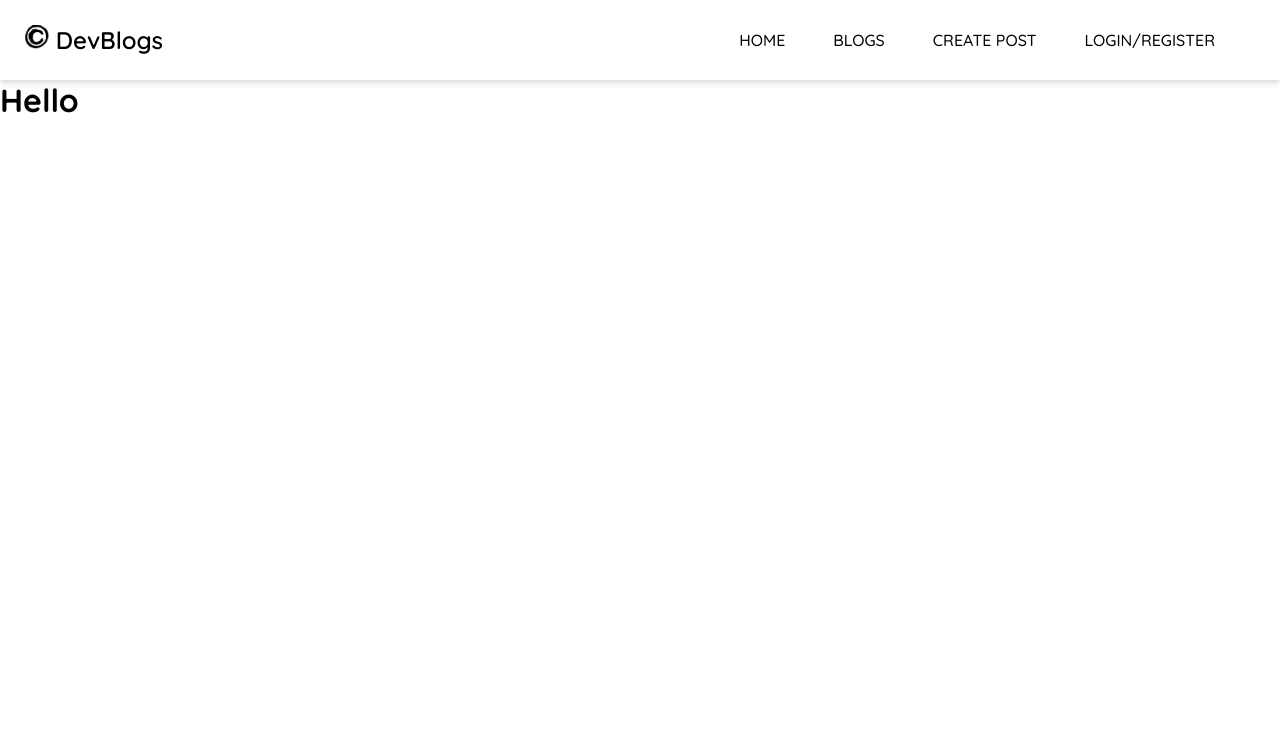
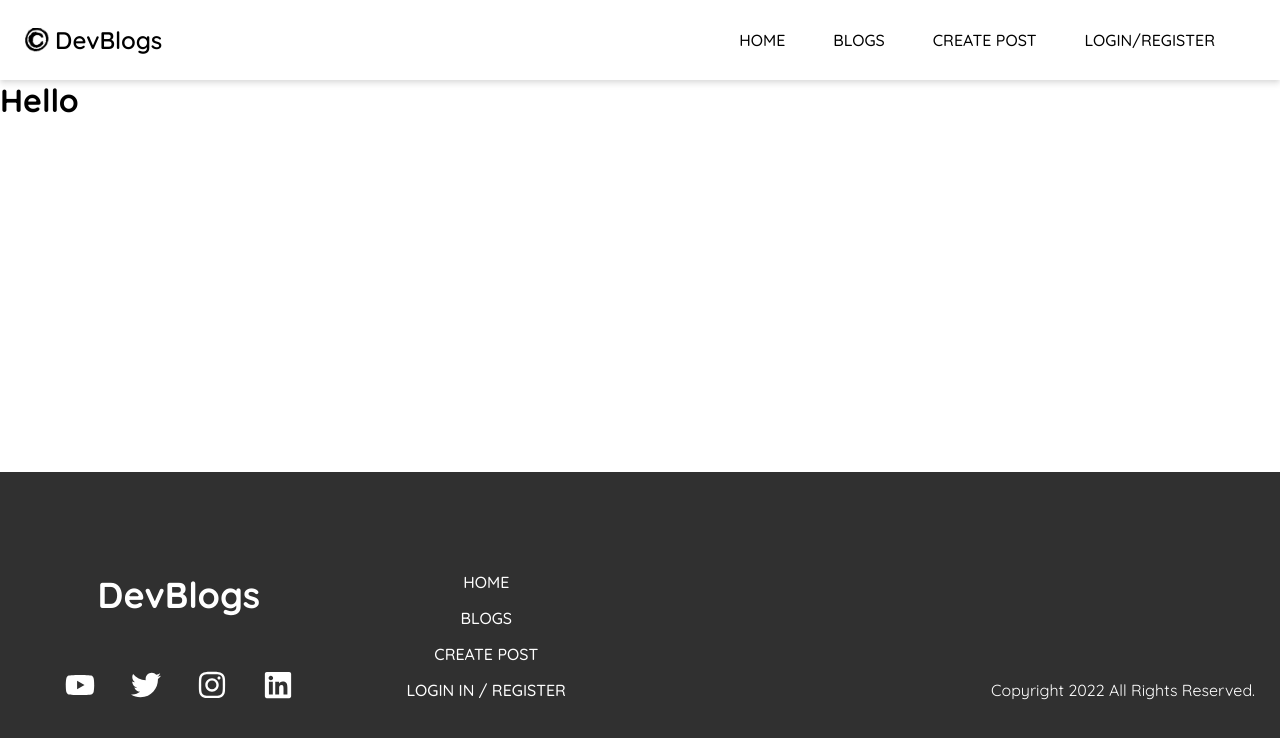
Before and after one commit to NgocCuongOU/DevCBlogs, a Vue app: page / in a window 1280 px wide. Shown: the top 738 px of the page. Built offline with nearby package versions, Linux system fonts and the light colour scheme.

Commit message:
create component Footer

```diff
--- a/package.json
+++ b/package.json
@@ -24,13 +24,17 @@
     "@types/vue2-editor": "^2.6.1",
     "@vitejs/plugin-vue": "^2.2.2",
     "@vitejs/plugin-vue-jsx": "^1.3.7",
+    "@vue/compiler-sfc": "^3.2.31",
     "@vue/eslint-config-prettier": "^7.0.0",
     "@vue/eslint-config-typescript": "^10.0.0",
     "@vue/tsconfig": "^0.1.3",
+    "css-loader": "^6.7.1",
     "eslint": "^8.5.0",
     "eslint-config-prettier": "^8.5.0",
     "eslint-plugin-vue": "^8.2.0",
+    "node-sass": "^7.0.1",
     "prettier": "^2.5.1",
+    "sass-loader": "^12.6.0",
     "typescript": "~4.5.5",
     "vite": "^2.8.4",
     "vite-svg-loader": "^3.2.0",
--- a/src/App.vue
+++ b/src/App.vue
@@ -3,18 +3,24 @@
     <div class="app">
       <Header />
       <RouterView />
+      <Footer />
     </div>
   </div>
 </template>
 <script lang="ts">
 import { defineComponent } from 'vue'
 import { RouterView } from 'vue-router'
+
 import Header from '@/components/Header/Header.vue'
+import Footer from '@/components/Footer/Footer.vue'
 
 export default defineComponent({
-  components: { Header, RouterView },
+  components: { Header, RouterView, Footer },
   setup() {}
 })
 </script>
 
-<style lang="scss"></style>
+<style lang="scss">
+@import '@/assets/scss/_variables.scss';
+@import '@/assets/scss/base.scss';
+</style>
--- a/src/assets/scss/_variables.scss
+++ b/src/assets/scss/_variables.scss
@@ -2,6 +2,11 @@
 $white-color: #ffffff;
 $black-color: #000000;
 $light-green-color: #1eb8b8;
+
+
+// Text color
+$white-text-color: #ffffff;
+$black-text-color: #000000;
 
 // Background
 $bg-primary-color: #303030;
--- a/src/assets/scss/base.scss
+++ b/src/assets/scss/base.scss
@@ -1,5 +1,7 @@
+
 @import url('https://fonts.googleapis.com/css2?family=Quicksand:wght@300;400;500;600;700&display=swap');
-@import './variables';
+
+@import './_variables.scss';
 
 * {
   margin: 0;
@@ -8,11 +10,34 @@
   font-family: 'Quicksand', sans-serif;
 }
 
+.header {
+  display: flex;
+  justify-content: center;
+  align-items: center;
+
+  img {
+    margin-right: 6px;
+  }
+}
+
 .logo-width-height {
   width: 24px;
   height: 24px;
   object-fit: cover;
 }
+
+.icons-width-height {
+  width: 30px;
+  height: 30px;
+  display: inline-block;
+
+  svg, path {
+    object-fit: cover;
+    width: 100%;
+    height: 100%;
+  }
+}
+
 
 .app {
   display: flex;
--- /dev/null
+++ b/src/components/Footer/Footer.vue
@@ -0,0 +1,188 @@
+<template>
+  <footer>
+    <div class="container">
+      <div class="left">
+        <div class="col-1">
+          <router-link class="header" :to="{ name: 'Home' }">
+            <h2>DevBlogs</h2>
+          </router-link>
+          <ul>
+            <li>
+              <a href="#" class="icons-width-height"><YouTube class="svg-icon" /></a>
+            </li>
+            <li>
+              <a href="#" class="icons-width-height"><Twitter class="svg-icon" /></a>
+            </li>
+            <li>
+              <a href="#" class="icons-width-height"><Instagram class="svg-icon" /></a>
+            </li>
+            <li>
+              <a href="#" class="icons-width-height"><Linkedin class="svg-icon" /></a>
+            </li>
+          </ul>
+        </div>
+        <div class="col-2">
+          <ul>
+            <li>
+              <router-link class="link" :to="{ name: 'Home' }">Home</router-link>
+            </li>
+            <li>
+              <router-link class="link" to="/">Blogs</router-link>
+            </li>
+            <li>
+              <router-link class="link" to="/">Create Post</router-link>
+            </li>
+            <li>
+              <router-link class="link" to="/">Login In / Register</router-link>
+            </li>
+          </ul>
+        </div>
+      </div>
+      <div class="right">
+        <p>Copyright 2022 All Rights Reserved.</p>
+      </div>
+    </div>
+  </footer>
+</template>
+<script lang="ts">
+import { defineComponent } from 'vue'
+import YouTube from '@/assets/Icons/youtube-brands.svg?component'
+import Twitter from '@/assets/Icons/twitter-brands.svg?component'
+import Linkedin from '@/assets/Icons/linkedin-brands.svg?component'
+import Instagram from '@/assets/Icons/instagram-brands.svg?component'
+export default defineComponent({
+  name: 'Footer',
+  components: {
+    YouTube,
+    Twitter,
+    Linkedin,
+    Instagram
+  }
+})
+</script>
+<style lang="scss" scoped>
+@import '@/assets/scss/variables';
+
+footer {
+  margin-top: auto;
+  padding: 100px 25px;
+  background-color: $bg-primary-color;
+
+  .container {
+    display: flex;
+    flex-direction: column;
+    gap: 32px;
+    @media screen and (min-width: 800px) {
+      flex-direction: row;
+      gap: 0px;
+    }
+
+    > div {
+      display: flex;
+      flex: 1;
+    }
+
+    .left {
+      display: flex;
+      flex-direction: column;
+      align-items: center;
+      gap: 32px;
+      color: $white-text-color;
+      @media (min-width: 800px) {
+        flex-direction: row;
+        align-items: initial;
+        gap: 0;
+      }
+
+      .header {
+        font-size: 24px;
+        color: $white-text-color;
+        text-decoration: none;
+        font-weight: 600;
+      }
+
+      ul {
+        display: flex;
+        gap: 16px;
+      }
+
+      .col-1,
+      .col-2 {
+        display: flex;
+        gap: 20px;
+        flex: 1;
+
+        @media (min-width: 800px) {
+          gap: 0;
+        }
+      }
+
+      .col-1 {
+        flex-direction: column;
+
+        h2 {
+          text-align: center;
+
+          @media (min-width: 800px) {
+            text-align: initial;
+          }
+        }
+
+        ul {
+          margin-top: auto;
+          align-items: center;
+          justify-content: center;
+          gap: 36px;
+          li {
+            display: flex;
+            align-items: center;
+
+            .svg-icon {
+              color: $white-text-color;
+            }
+          }
+        }
+      }
+
+      .col-2 {
+        @media (min-width: 800px) {
+          justify-content: center;
+        }
+
+        ul {
+          height: 100%;
+          justify-content: center;
+          flex-direction: row;
+          flex-wrap: wrap;
+
+          @media (min-width: 800px) {
+            flex-direction: column;
+            align-items: center;
+          }
+
+          .link {
+            font-size: 16px;
+            font-weight: 500;
+            color: $white-text-color;
+          }
+        }
+      }
+    }
+
+    .right {
+      gap: 32px;
+      color: $white-text-color;
+      flex-direction: column;
+      align-items: center;
+      @media (min-width: 800px) {
+        align-items: flex-end;
+        gap: 0;
+      }
+    }
+
+    p {
+      margin-top: auto;
+    }
+  }
+}
+</style>
--- a/src/components/Header/Header.vue
+++ b/src/components/Header/Header.vue
@@ -11,7 +11,7 @@
       </div>
       <div class="nav-links">
         <ul v-show="!isMobile">
-          <li><router-link class="link" to="#">Home</router-link></li>
+          <li><router-link class="link" :to="{ name: 'Home' }">Home</router-link></li>
           <li><router-link class="link" to="#">Blogs</router-link></li>
           <li><router-link class="link" to="#">Create Post</router-link></li>
           <li><router-link class="link" to="#">Login/Register</router-link></li>
@@ -25,7 +25,7 @@
     />
     <transition name="mobile-nav">
       <ul class="mobile-nav" v-show="mobileNav">
-        <li><router-link class="link" to="#">Home</router-link></li>
+        <li><router-link class="link" :to="{ name: 'Home' }">Home</router-link></li>
         <li><router-link class="link" to="#">Blogs</router-link></li>
         <li><router-link class="link" to="#">Create Post</router-link></li>
         <li><router-link class="link" to="#">Login/Register</router-link></li>
@@ -77,7 +77,8 @@ export default defineComponent({
 })
 </script>
 <style lang="scss" scoped>
-@import '@/assets/scss/variables';
+@import '@/assets/scss/_variables.scss';
+
 header {
   position: relative;
   padding: 0 25px;
```
Also changed, not shown: .eslintrc.cjs, 1 other file (tests, documents, lock files or other folders).
